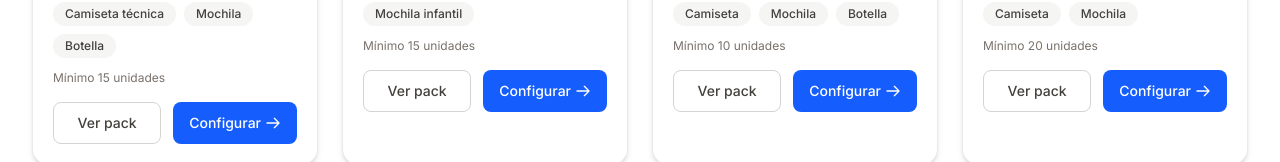
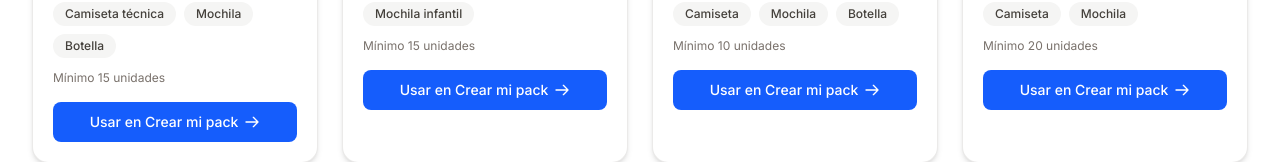
Before and after one commit to pabloalfaya/creewe, a Next.js app: page /packs in a window 1280 px wide. Shown: the part 649-811 px from the top of the page. Built offline with nearby package versions, Linux system fonts and the light colour scheme.

Commit message:
Arrancando entorno de desarrollo local en Creewe

```diff
--- a/src/app/crear-mi-pack/page.tsx
+++ b/src/app/crear-mi-pack/page.tsx
@@ -1,8 +1,10 @@
 "use client";
 
 import Image from "next/image";
-import { useState } from "react";
+import { useSearchParams } from "next/navigation";
+import { useState, useEffect } from "react";
 import { jsPDF } from "jspdf";
+import { PACK_ITEMS } from "@/lib/packsConfig";
 
 type Product = {
   id: string;
@@ -29,6 +31,7 @@ const PRODUCTS: Product[] = [
 ];
 
 export default function CrearMiPackPage() {
+  const searchParams = useSearchParams();
   const [items, setItems] = useState<PackItem[]>([]);
   const [quantities, setQuantities] = useState<Record<string, number>>({});
   const [packsCount, setPacksCount] = useState<number>(1);
@@ -39,6 +42,26 @@ export default function CrearMiPackPage() {
     correo: "",
     direccion: "",
   });
+
+  // Si vienes desde un pack ya creado (?pack=id), pre-rellenamos el contenido
+  useEffect(() => {
+    const packId = searchParams.get("pack");
+    if (!packId || !PACK_ITEMS[packId]) return;
+    const config = PACK_ITEMS[packId];
+    const filled = config
+      .map(({ id, quantity }): PackItem | null => {
+        const product = PRODUCTS.find((p) => p.id === id);
+        if (!product) return null;
+        return {
+          id: product.id,
+          name: product.name,
+          quantity,
+          image: product.image,
+        };
+      })
+      .filter((x): x is PackItem => x !== null);
+    if (filled.length) setItems(filled);
+  }, [searchParams]);
 
   const handleExportPDF = async () => {
     const pdf = new jsPDF({ format: "a4", unit: "mm" });
--- a/src/app/packs/page.tsx
+++ b/src/app/packs/page.tsx
@@ -215,16 +215,10 @@ function PacksContent() {
 
                   <div className="mt-4 flex gap-3">
                     <Link
-                      href={`/packs/${pack.id}`}
-                      className="flex-1 rounded-lg border border-stone-300 px-4 py-2.5 text-center text-sm font-medium text-stone-700 transition-colors hover:bg-stone-50"
+                      href={`/crear-mi-pack?pack=${pack.id}`}
+                      className="flex flex-1 items-center justify-center gap-1.5 rounded-lg bg-blue-600 px-4 py-2.5 text-sm font-medium text-white transition-colors hover:bg-blue-700"
                     >
-                      Ver pack
-                    </Link>
-                    <Link
-                      href={`/contacto?pack=${pack.id}`}
-                      className="flex flex-1 items-center justify-center gap-1 rounded-lg bg-blue-600 px-4 py-2.5 text-sm font-medium text-white transition-colors hover:bg-blue-700"
-                    >
-                      Configurar
+                      Usar en Crear mi pack
                       <svg className="h-4 w-4" fill="none" viewBox="0 0 24 24" stroke="currentColor">
                         <path strokeLinecap="round" strokeLinejoin="round" strokeWidth={2} d="M14 5l7 7m0 0l-7 7m7-7H3" />
                       </svg>
--- /dev/null
+++ b/src/lib/packsConfig.ts
@@ -0,0 +1,27 @@
+/**
+ * Configuración de cada pack: qué productos incluye y en qué cantidad.
+ * Los "id" deben coincidir con los productos de la página Crear mi pack
+ * (gorra, camiseta, mochila, botella, pulsera, toalla, bolsa, cuaderno).
+ *
+ * Puedes editar aquí las cantidades o productos de cada pack cuando lo tengas definido.
+ */
+export const PACK_ITEMS: Record<
+  string,
+  { id: string; quantity: number }[]
+> = {
+  completo: [
+    { id: "camiseta", quantity: 1 },
+    { id: "mochila", quantity: 1 },
+    { id: "botella", quantity: 1 },
+  ],
+  guarderia: [{ id: "mochila", quantity: 1 }],
+  premium: [
+    { id: "camiseta", quantity: 1 },
+    { id: "mochila", quantity: 1 },
+    { id: "botella", quantity: 1 },
+  ],
+  esencial: [
+    { id: "camiseta", quantity: 1 },
+    { id: "mochila", quantity: 1 },
+  ],
+};
```
